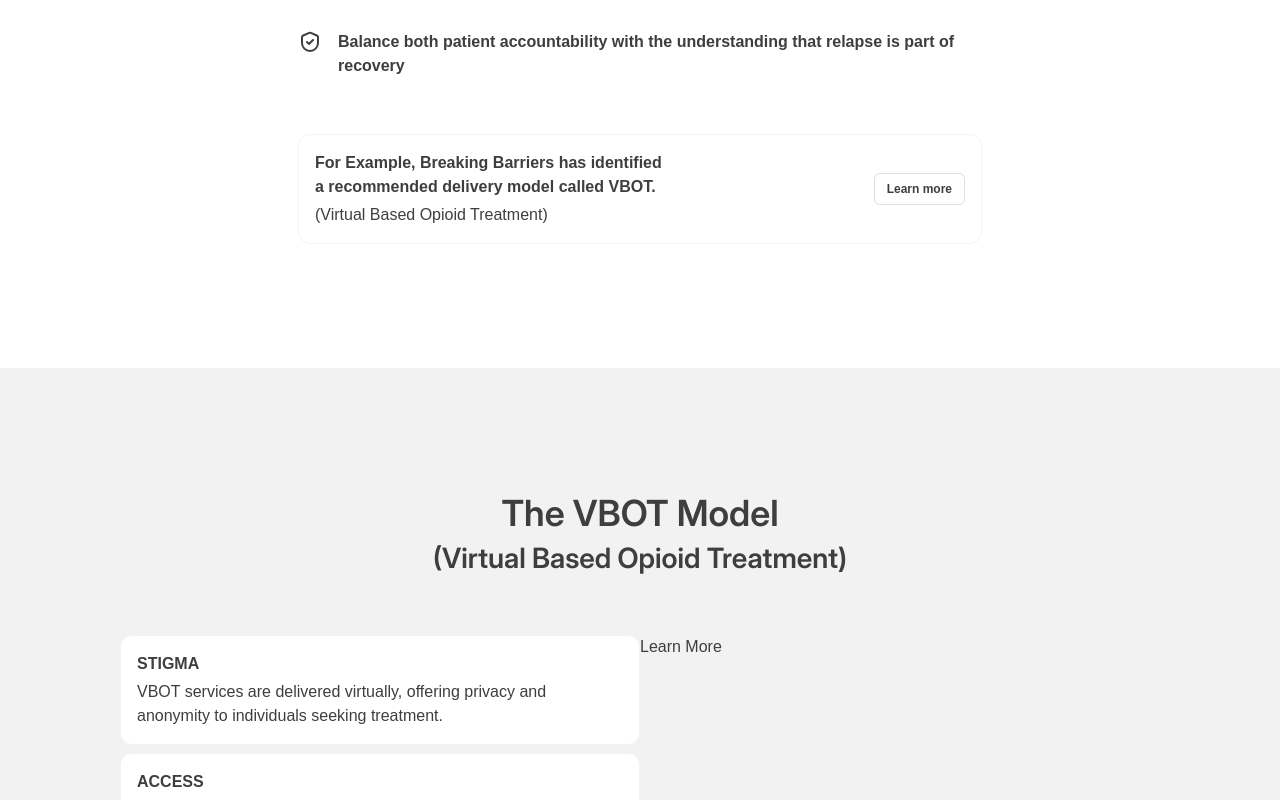
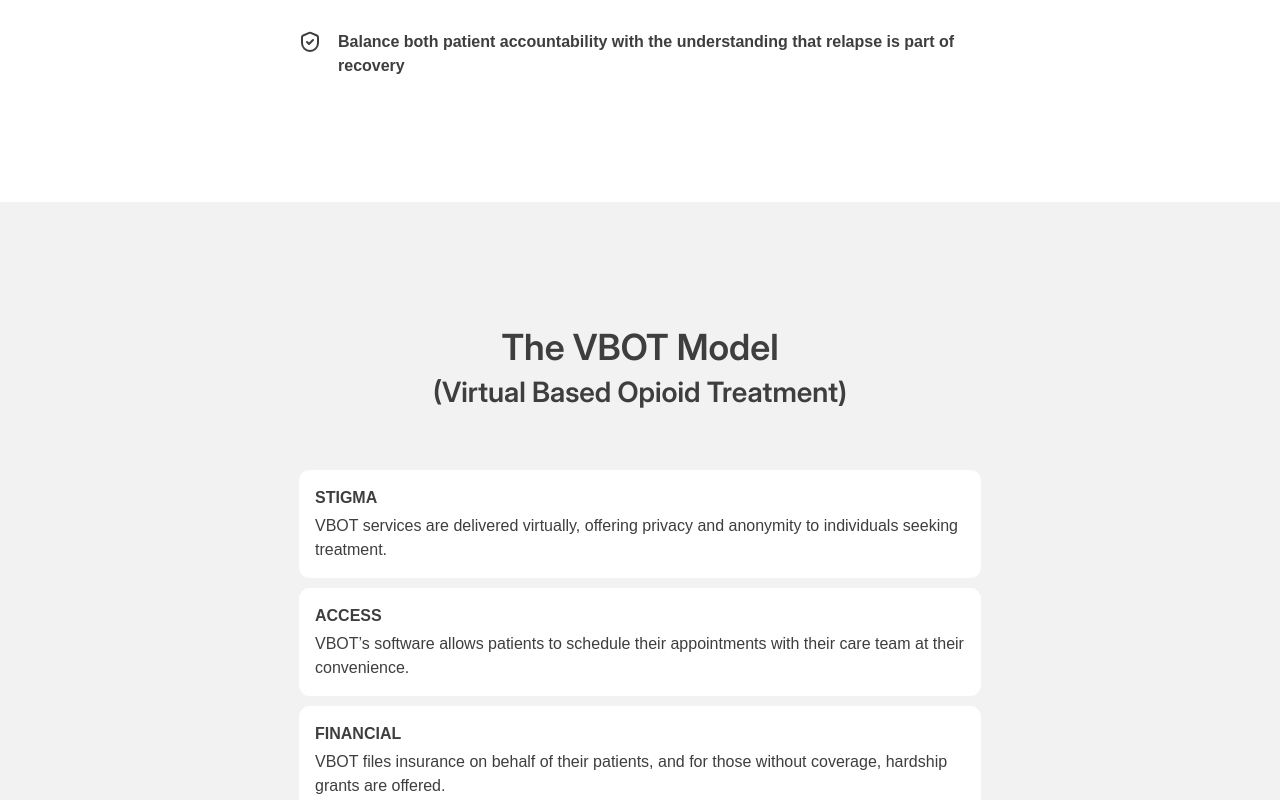
Before and after one commit to peter-sidejar/bbsur-web, a Next.js app: page / in a window 1280 px wide. Shown: the part 3140-3940 px from the top of the page. Built offline with nearby package versions, Linux system fonts and the light colour scheme; a web font is replaced by a local one.

Commit message:
Correctly render learn more link in Vbotaddresses

```diff
--- a/src/components/home/asserts/BBUSRAsserts.tsx
+++ b/src/components/home/asserts/BBUSRAsserts.tsx
@@ -22,27 +22,6 @@ const BBUSRAsserts = () => {
           ))}
         </ul>
       </div>
-      <div className='flex justify-center mt-[56px]'>
-        <div className=' w-full md:w-[684px] gap-4 p-4 flex flex-col lg:flex-row justify-between items-center rounded-[12px] border border-neutral-alpha-4'>
-          <div className='text-neutral-12 w-full lg:w-[360px] flex flex-col gap-1'>
-            <span className='bold-4 block'>
-              For Example, Breaking Barriers has identified a recommended
-              delivery model called VBOT.
-            </span>
-            <span className='regular-4'>{`(Virtual Based Opioid Treatment)`}</span>
-          </div>
-
-          <NextLink
-            href='https://projectvbot.com/'
-            target='_blank'
-            className='w-full lg:w-auto'
-          >
-            <Button size={2} variant='outlined' className='w-full lg:w-auto'>
-              Learn more
-            </Button>
-          </NextLink>
-        </div>
-      </div>
     </section>
   );
 };
--- a/src/components/home/vbot-addresses/VbotAddresses.tsx
+++ b/src/components/home/vbot-addresses/VbotAddresses.tsx
@@ -2,6 +2,7 @@ import React from 'react';
 import vbotAddresses from './vbot-addresses.json';
 import VbotAddress from './VbotAddress';
 import Link from 'next/link';
+import Button from '@/components/ui/Button';
 
 const VbotAddresses = () => {
   return (
@@ -27,11 +28,13 @@ const VbotAddresses = () => {
               </li>
             ))}
           </ul>
-          <ul className='flex flex-col gap-2 w-full md:w-[684px]'>
-            <li>
-              <Link href='https://projectvbot.com/'>Learn More</Link>
-            </li>
-          </ul>
+        </div>
+        <div className='flex justify-center mt-[56px]'>
+          <Link href='https://projectvbot.com/' target='_blank'>
+            <Button size={2} variant='alternative' className='w-full lg:w-auto'>
+              Learn more
+            </Button>
+          </Link>
         </div>
       </section>
     </div>
```
